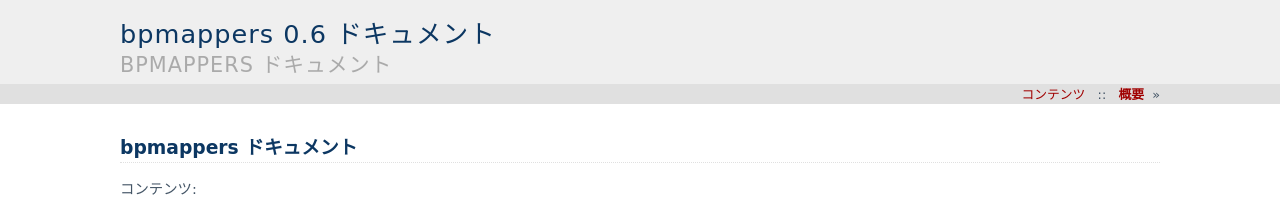
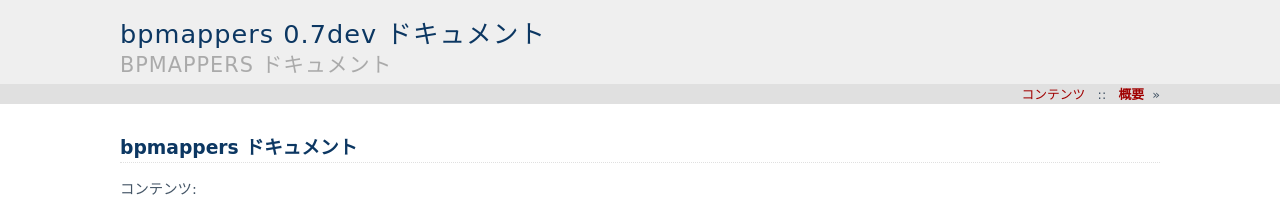
Before and after one commit to beproud/bpmappers, a Sphinx documentation site: the page built from docs/ja/source/index.rst, in a window 1280 px wide. Shown: the top 212 px of the page. Built offline with Sphinx 7.4.7, drawn with Linux system fonts in a browser that asks for light colours.

Commit message:
バージョンを0.7devに更新

```diff
--- a/docs/ja/source/conf.py
+++ b/docs/ja/source/conf.py
@@ -59,9 +59,9 @@
 # built documents.
 #
 # The short X.Y version.
-version = '0.6'
+version = '0.7dev'
 # The full version, including alpha/beta/rc tags.
-release = '0.6'
+release = '0.7dev'
 
 # The language for content autogenerated by Sphinx. Refer to documentation
 # for a list of supported languages.
--- a/setup.py
+++ b/setup.py
@@ -13,7 +13,7 @@
 
 setup(
     name='bpmappers',
-    version='0.6',
+    version='0.7dev',
     description='A mapping tool from model to dictionary.',
     long_description=read_file('README.txt'),
     author='BeProud Inc.',
```
